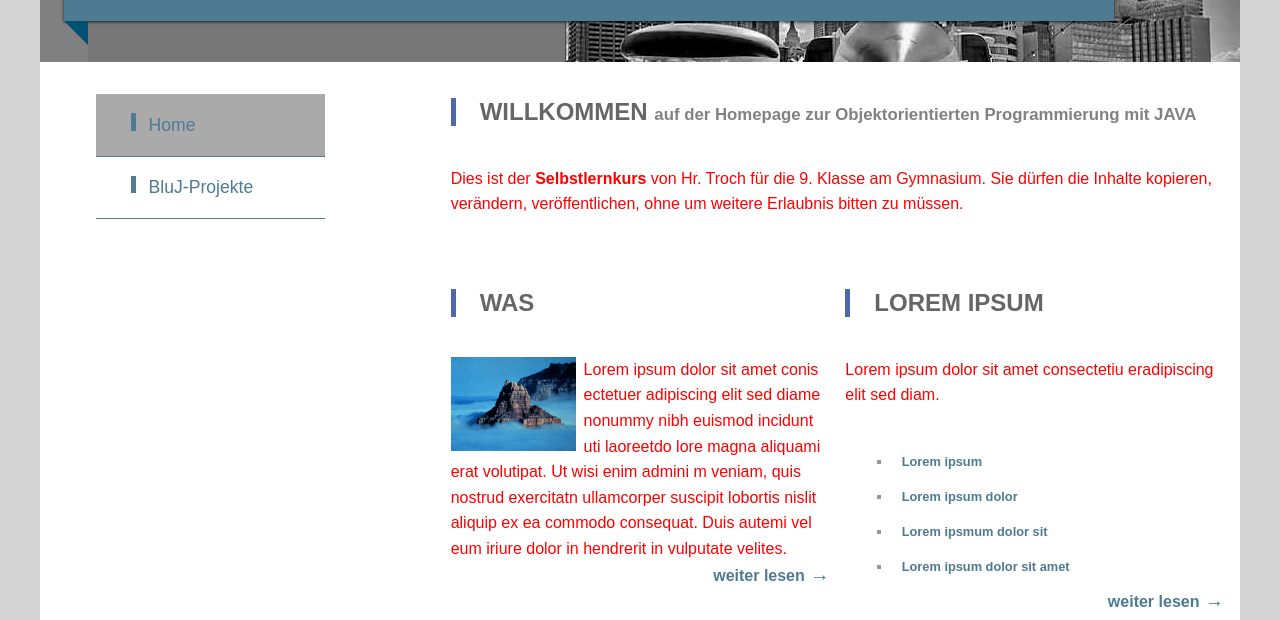
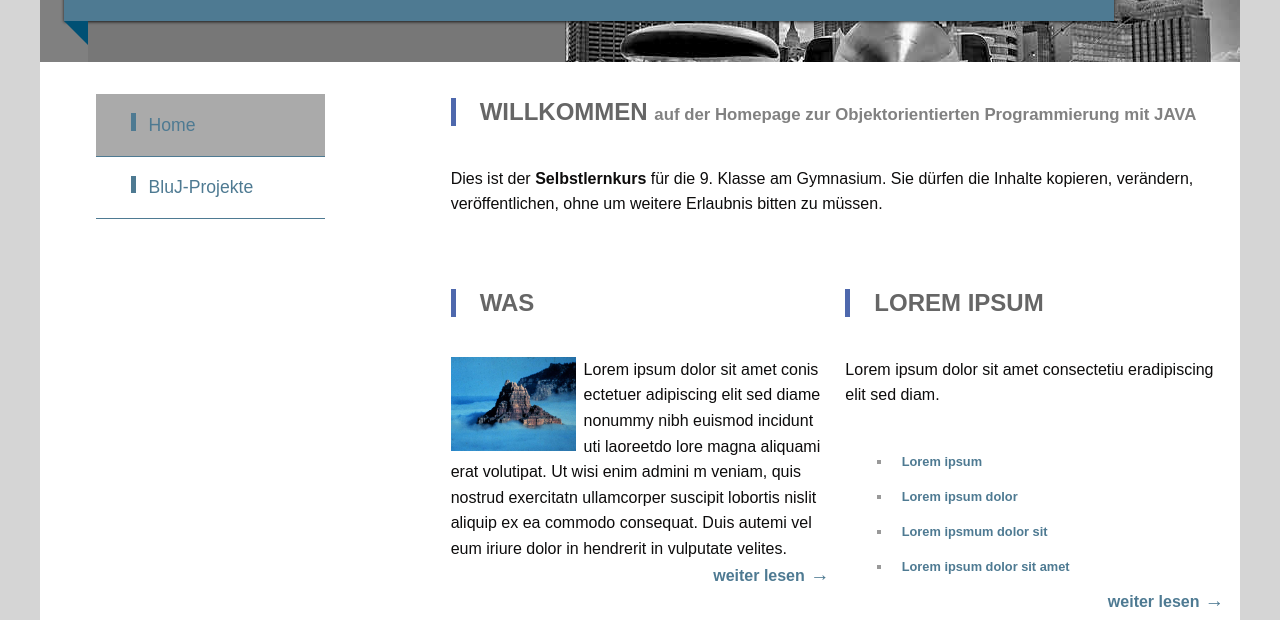
Before and after one commit to GTroch/informatik_9, a plain HTML site: page index.html in a window 1280 px wide. Shown: the part 180-800 px from the top of the page. Drawn offline with Linux system fonts and the light colour scheme.

Commit message:
schriftfarbe

```diff
--- a/css/style.css
+++ b/css/style.css
@@ -18,7 +18,7 @@ body {
 	margin:0 auto;
 	padding: 0;
 	background: gray;
-	color: red;
+	color: rgb(13, 12, 12);
 	font: normal 1em Arial, sans-serif;  /* Mindestschriftgröße wird dem Browser, bzw. dem Nutzer überlassen! */
 
 }
--- a/index.html
+++ b/index.html
@@ -28,7 +28,7 @@
 	<section id="intro">
 	<h2>Willkommen <span>auf der Homepage zur Objektorientierten Programmierung mit JAVA</span></h2>
     <p>
-		Dies ist der <strong>Selbstlernkurs</strong> von Hr. Troch für die 9. Klasse am Gymnasium. Sie dürfen die Inhalte kopieren, verändern, veröffentlichen, ohne um weitere Erlaubnis bitten zu müssen.
+		Dies ist der <strong>Selbstlernkurs</strong> für die 9. Klasse am Gymnasium. Sie dürfen die Inhalte kopieren, verändern, veröffentlichen, ohne um weitere Erlaubnis bitten zu müssen.
 	</p>
     </section>
 
```
